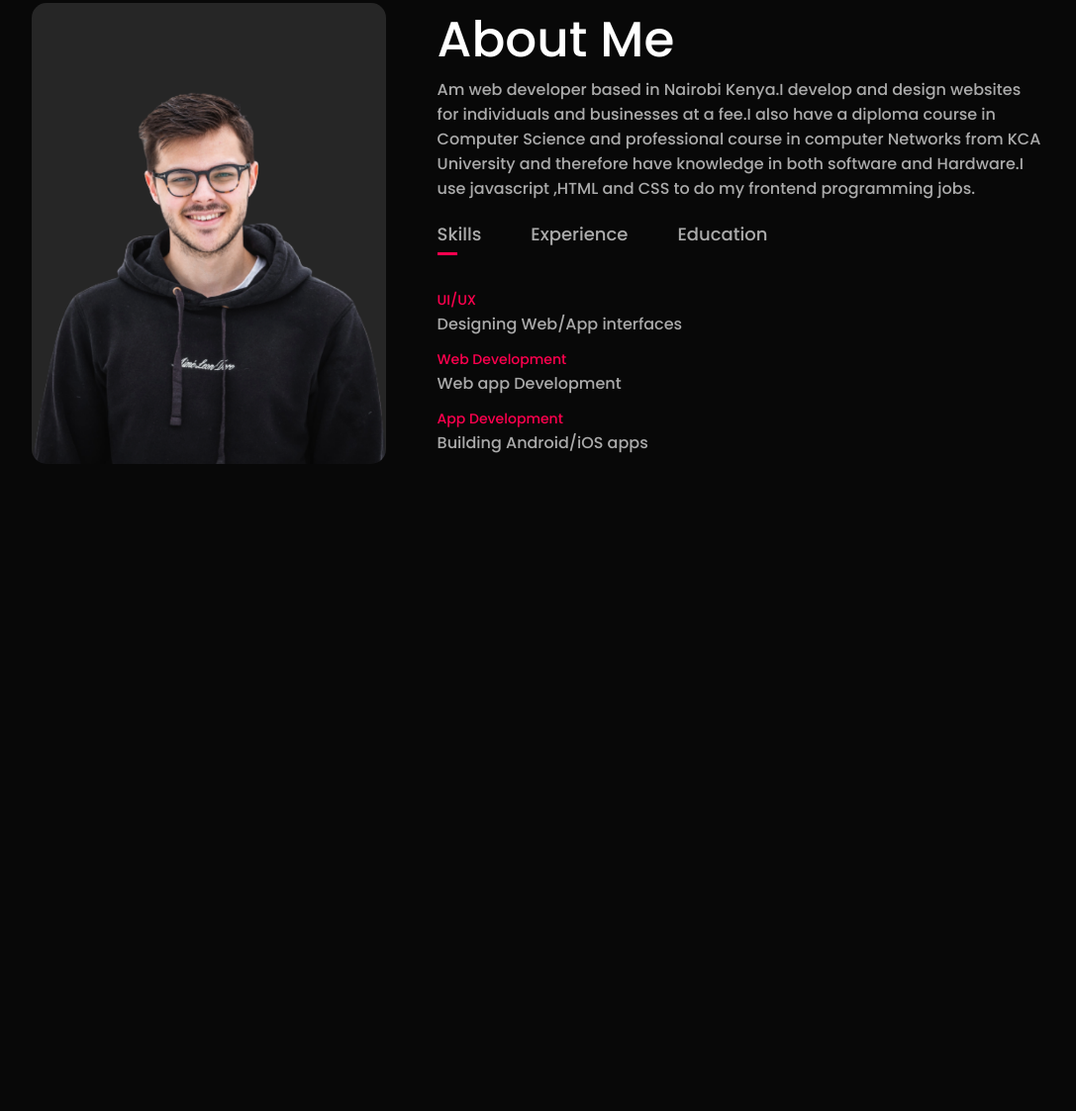
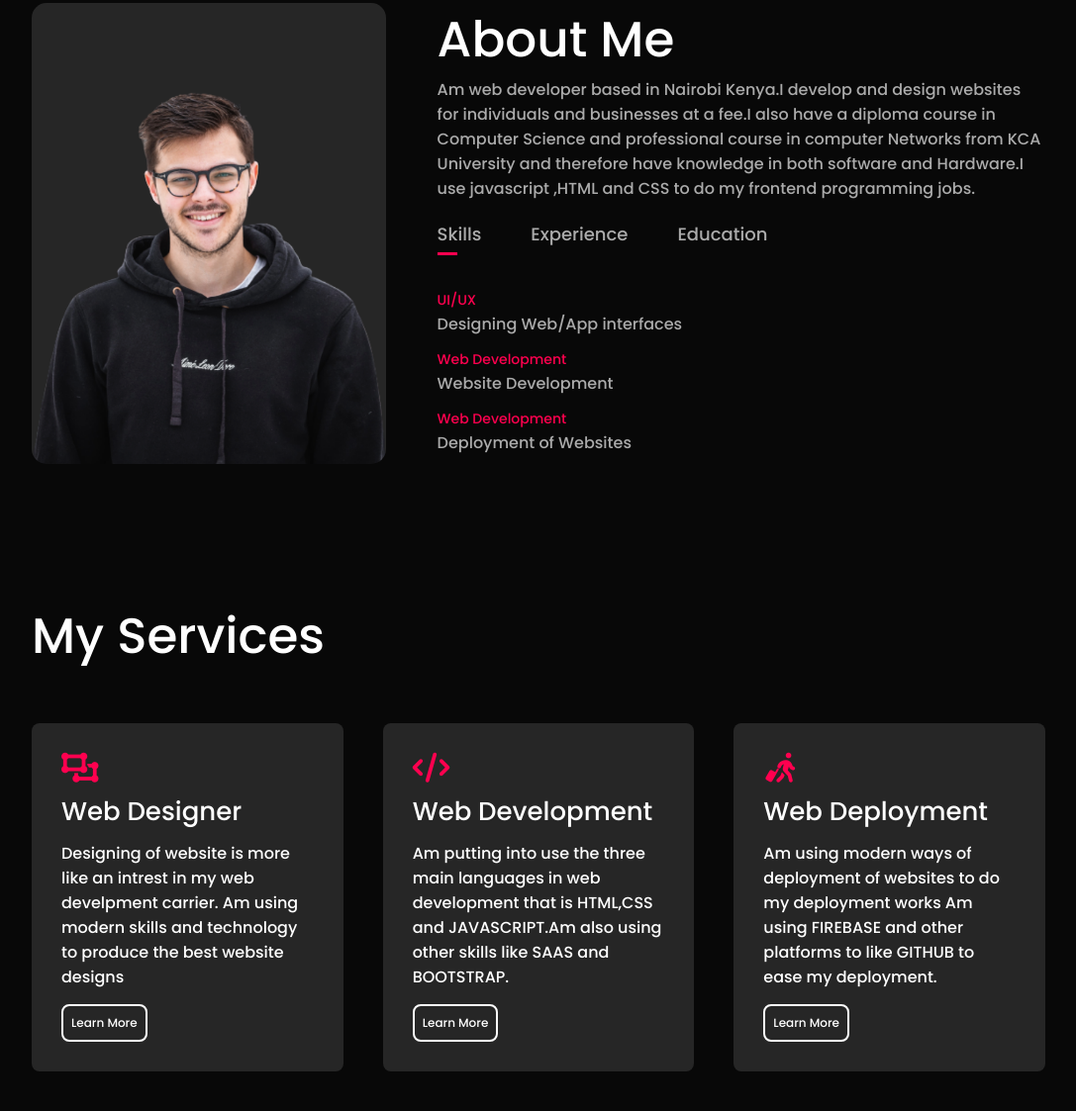
Before and after one commit to Barry-owino/Responsive-portfolio-website, a plain HTML site: page index.html in a window 1280 px wide. Shown: the part 887-2010 px from the top of the page at 99% size, without its empty margins (96-1183 px from the left). Before the commit the page ends 1453 px from the top, so only its background shows below. Drawn offline with Linux system fonts and the light colour scheme.

Commit message:
added the services section and the styling

```diff
--- a/index.html
+++ b/index.html
@@ -53,8 +53,8 @@
           <div class="tab-contents active-tab" id="skills">
             <ul>
               <li><span>UI/UX</span><br>Designing Web/App interfaces</li>
-              <li><span>Web Development</span><br>Web app Development</li>
-              <li><span>App Development</span><br>Building Android/iOS apps</li>
+              <li><span>Web Development</span><br>Website Development</li>
+              <li><span>Web Development</span><br>Deployment of Websites</li>
             </ul>
           </div>
 
@@ -74,8 +74,45 @@
             </ul>
           </div>
 
+        </div>
+      </div>
+    </div>
+  </div>
 
+  <!-----services section-->
+  <div class="services">
+    <div class="container">
+      <h1 class="sub-title">My Services</h1>
+
+      <div class="services-list">
+
+        <div>
+          <i class="fa-solid fa-object-ungroup"></i>
+          <h2>Web Designer</h2>
+          <p>Designing of website is more like an intrest in my web develpment carrier.
+            Am using modern skills and technology to produce the best  website designs
+          </p>
+          <a href="#">Learn More</a>
         </div>
+
+        <div>
+          <i class="fa-solid fa-code"></i>
+          <h2>Web Development</h2>
+          <p>Am putting into use the three main languages in web development that is
+            HTML,CSS and JAVASCRIPT.Am also using other skills like SAAS and BOOTSTRAP.
+          </p>
+          <a href="#">Learn More</a>
+        </div>
+
+        <div>
+          <i class="fa-solid fa-person-walking-luggage"></i>
+          <h2>Web Deployment</h2>
+          <p>Am using modern ways of deployment of websites to do my deployment works
+            Am using FIREBASE and other platforms to like GITHUB to ease my deployment.
+          </p>
+          <a href="#">Learn More</a>
+        </div>
+
       </div>
     </div>
   </div>
--- a/style.css
+++ b/style.css
@@ -153,3 +153,55 @@ nav ul li a:hover::after{
 .tab-contents.active-tab{
   display:block;
 }
+
+
+/*--------services--------*/
+
+.services{
+  padding:30px 0;
+}
+
+.services-list{
+  display:grid;
+  grid-template-columns: repeat(auto-fit,minmax(250px,1fr));
+  grid-gap:40px;
+  margin-top:50px;
+}
+
+.services-list div{
+  background:#262626;
+  padding:30px;
+  font-size:16px;
+  font-weight:400;
+  border-radius:8px;
+  transition:background 0.5s,transform 0.5s;
+}
+
+.services-list div i{
+  font-size:30px;
+  color:#ff004f;
+  margin-bottom:10px;
+}
+
+.services-list div h2{
+  font-size:26px;
+  font-weight:500;
+  margin-bottom:10px;
+}
+
+.services-list div a{
+  color:#fff;
+  text-decoration:none;
+  font-size:12px;
+  margin-top:15px;
+  display:inline-block;
+  border:2px solid #fff;
+  border-radius:8px;
+  padding:8px;
+}
+
+.services-list div:hover{
+  background:#ff004f;
+  transform:translateY(-10px);
+
+}
```
